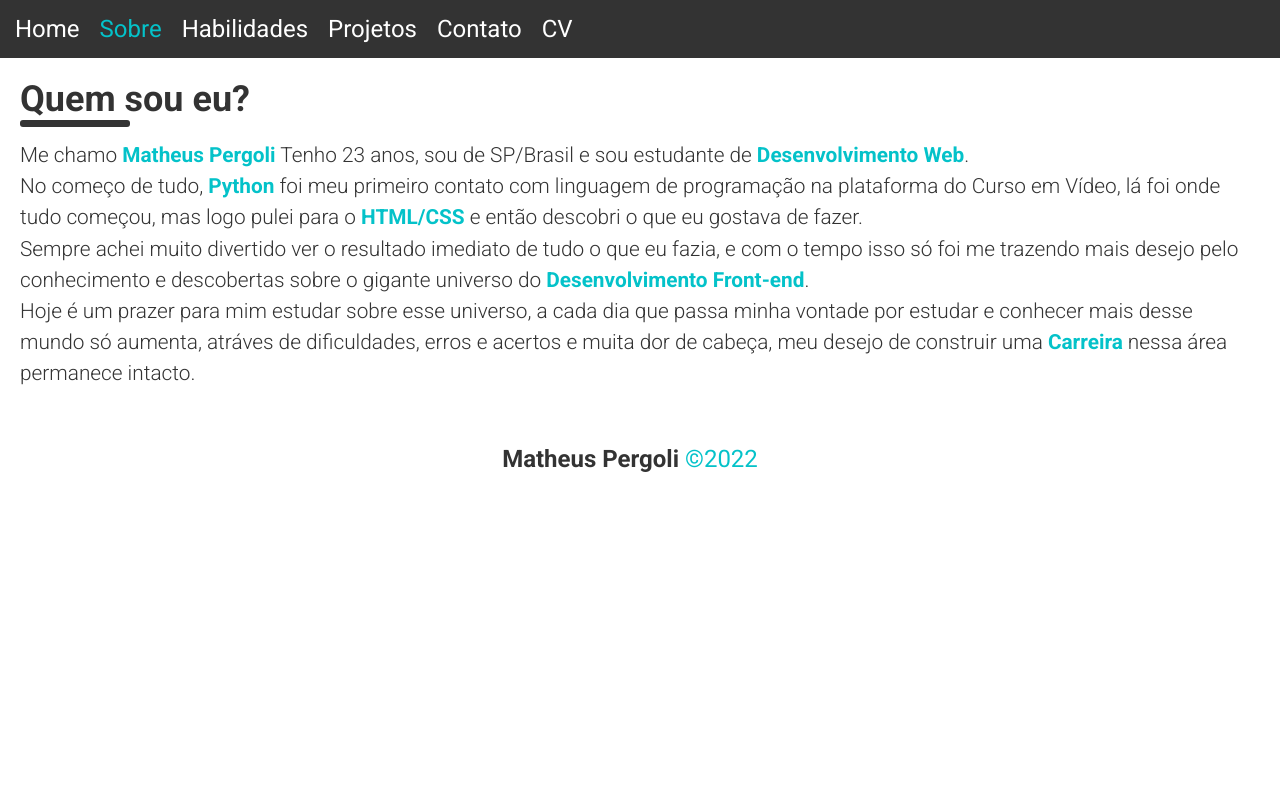
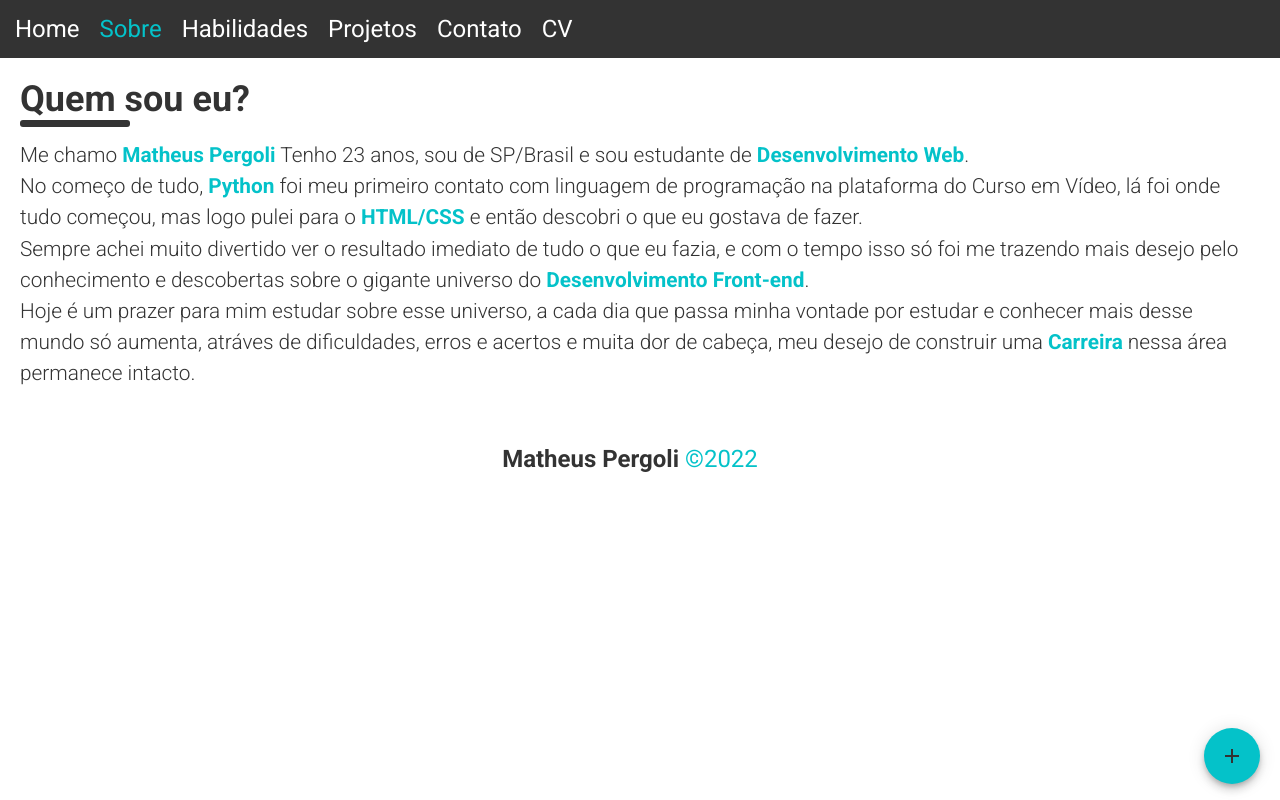
Before and after one commit to matheuspergoli/portfolio, a React (Vite) app: page /sobre in a window 1280 px wide. Built offline with nearby package versions, Linux system fonts and the light colour scheme.

Commit message:
Adicionando speed dial

```diff
--- /dev/null
+++ b/src/Components/Dial/AnimateSpeedDial.tsx
@@ -0,0 +1,36 @@
+import React from 'react'
+import { AiFillGithub as GitImg } from 'react-icons/ai'
+import { FaFacebookF as FaceImg } from 'react-icons/fa'
+import { SiMicrosoftoutlook as OutlookImg } from 'react-icons/si'
+import { SiYahoo as YahooImg } from 'react-icons/si'
+import { Box, SpeedDial, SpeedDialIcon, SpeedDialAction } from '@mui/material'
+
+const actions = [
+  { icon: <GitImg style={{ fontSize: '1.5rem' }} />, nome: 'Github' },
+  { icon: <FaceImg style={{ fontSize: '1.5rem' }} />, nome: 'Facebook' },
+  { icon: <OutlookImg style={{ fontSize: '1.5rem' }} />, nome: 'Outlook' },
+  { icon: <YahooImg style={{ fontSize: '1.5rem' }} />, nome: 'Yahoo', }
+]
+
+function AnimateSpeedDial() {
+  return (
+    <Box sx={{ height: 320, flexGrow: 1 }}>
+      <SpeedDial
+      ariaLabel='SpeedDial'
+      icon={<SpeedDialIcon />}
+      sx={{ position: 'fixed', bottom: 16, right: 16,}}
+      FabProps={{ size: 'large', style: { backgroundColor: '#04c2c9', color: '#333' } }}>
+        {actions.map((action) => (
+          <SpeedDialAction
+          key={action.nome}
+          icon={action.icon}
+          FabProps={{ size: 'medium' }}
+          sx={{ backgroundColor: '#333', color: '#04c2c9' }}
+          tooltipTitle={action.nome} />
+        ))}
+      </SpeedDial>
+    </Box>
+  )
+}
+
+export default AnimateSpeedDial
--- a/src/Components/Sobre/Sobre.tsx
+++ b/src/Components/Sobre/Sobre.tsx
@@ -7,6 +7,7 @@ import InfoSkill from '../Habilidades/InfoSkill'
 import Contato from '../Contato/Contato'
 import Projetos from '../Projetos/Projetos'
 import Footer from '../Footer/Footer'
+import AnimateSpeedDial from '../Dial/AnimateSpeedDial'
 
 function Sobre() {
   return (
@@ -20,6 +21,7 @@ function Sobre() {
         <Route path='contato' element={<Contato />} />
       </Routes>
       <Footer />
+      <AnimateSpeedDial />
     </>
   )
 }
```
